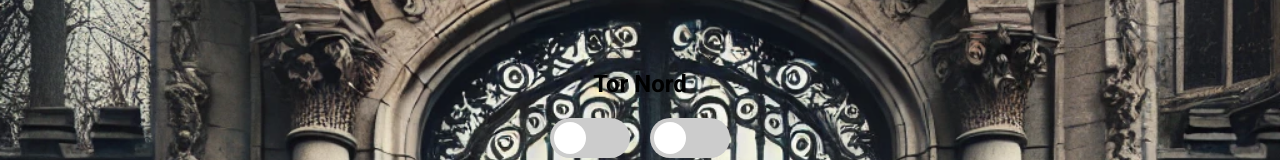
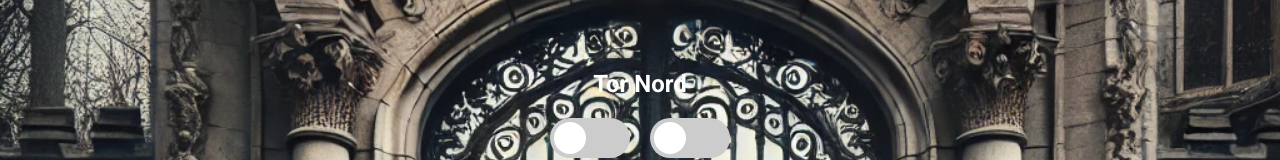
Before and after one commit to Kuzay66/HOET, a plain HTML site: page index.html in a window 1280 px wide. Shown: the part 225-385 px from the top of the page. Drawn offline with Linux system fonts and the light colour scheme.

Commit message:
index.html

```diff
--- a/index.html
+++ b/index.html
@@ -92,7 +92,7 @@
     </style>
 </head>
 <body>
-    <h2 style="color: #000000;">Tor Nord</h2>
+    <h2 style="color: #ffffff;">Tor Nord</h2>
 
     <div class="switch-container">
         <div>
```
